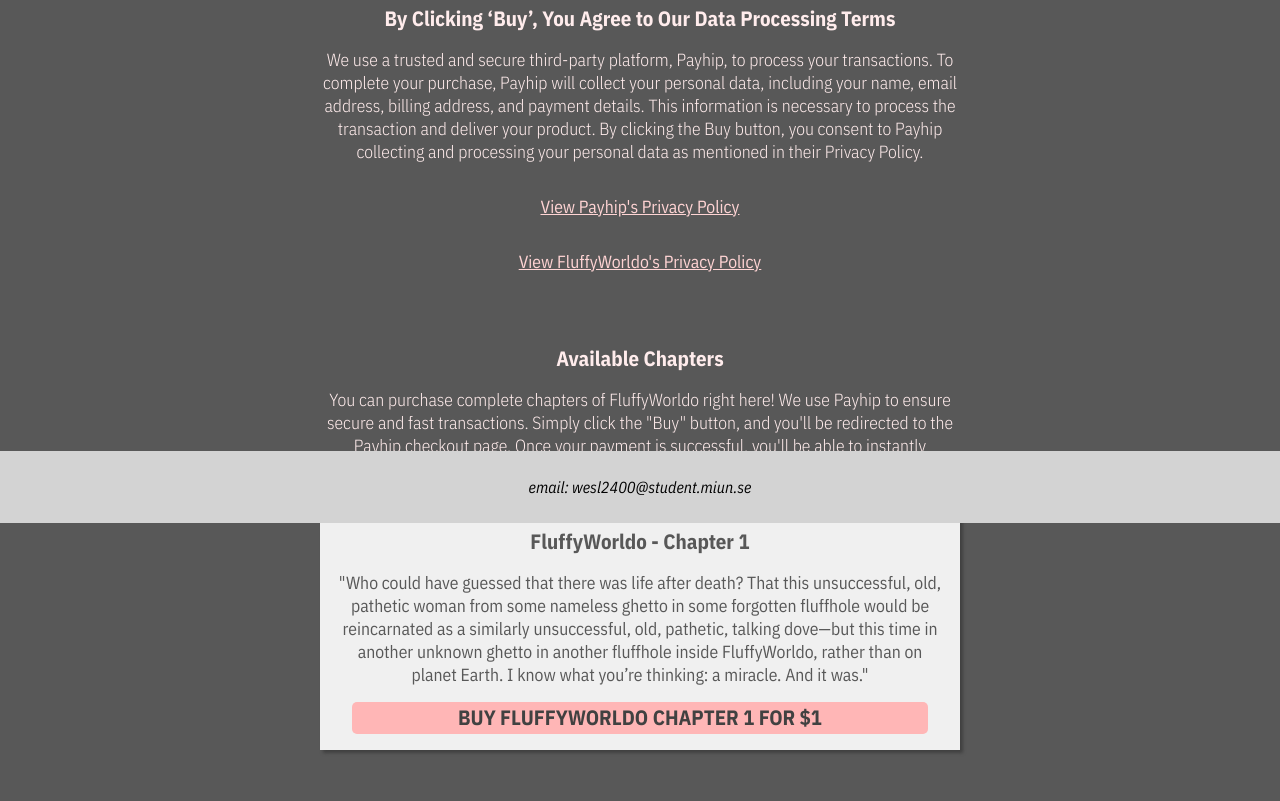
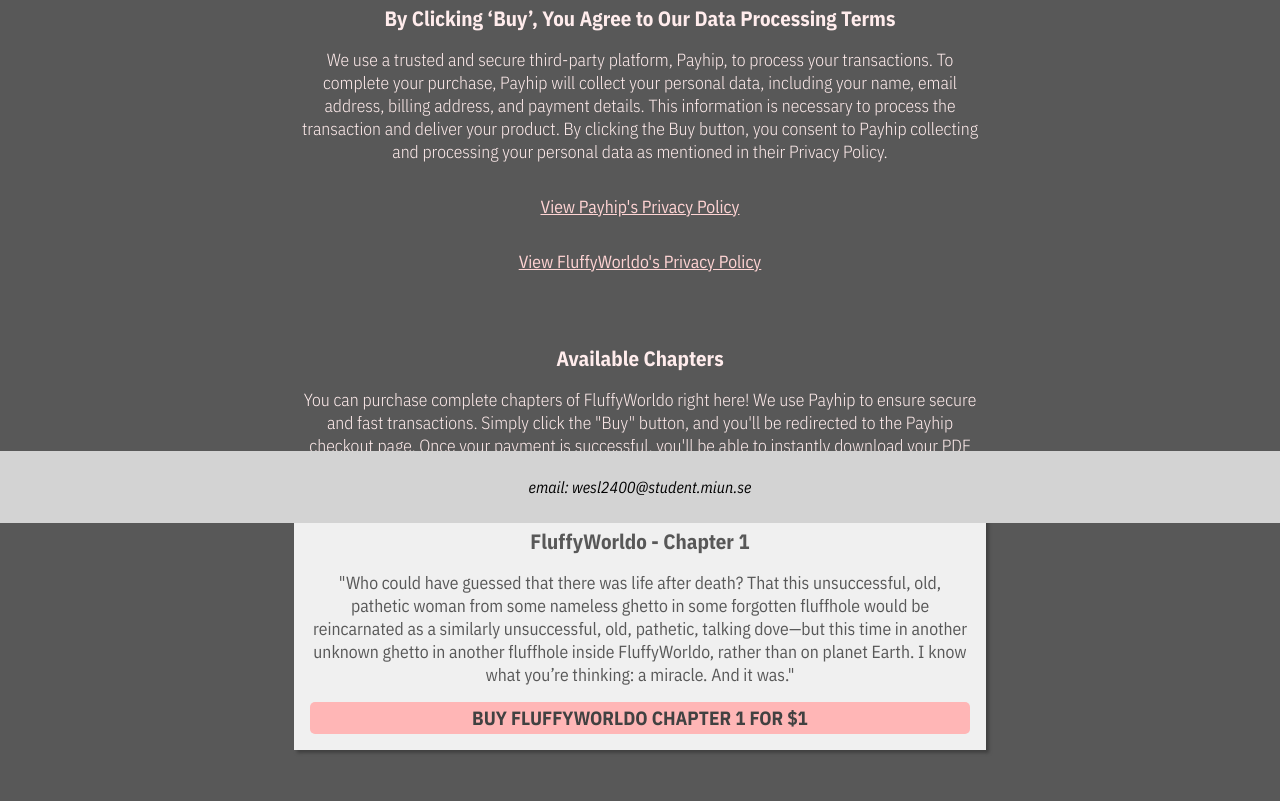
Before and after one commit to wesl2400-miun/fluffyworldo, a website built with Vite: page src/pages/shop.html in a window 1280 px wide. Shown: the part 277-1078 px from the top of the page. Built offline with nearby package versions, Linux system fonts and the light colour scheme.

Commit message:
Fixed a bug related to the buttons. The text overflowed so I had to make some adjustments

```diff
--- a/public/css/button.css
+++ b/public/css/button.css
@@ -1,5 +1,5 @@
 .button {
-  width: 85vw;
+  width: 100%;
   height: 2rem;
   line-height: 2rem;
   display: block;
@@ -26,14 +26,13 @@
 @media screen and (min-width: 700px) {
 
   .button {
-    width: 45vw;
-    font-size: 1.3rem;
+    font-size: 1.2rem;
   }
 }
 
 /* BUTTON
 ** Definieras som CSS klass med prick-prefixet
-** width: 85vw - sätt bredden på elementet till 85% av webbläsarens synliga fält
+** width: 100% - sätt bredden på elementet till 100% av föräldraelementets bredd
 ** height: 2rem - sätt höjden på elementet till 2.0 delar av satndardteckenstorleken (anges i root.css filen)
 ** line-height: 2rem - sätt teckensnittshöjden till 2rem (se ovan för mer info)
 ** display: block - visa elemntet som ett block (icke responsivt innehålsstycke)
--- a/public/css/card-list.css
+++ b/public/css/card-list.css
@@ -1,5 +1,5 @@
 .card-list {
-  width: 50vw;
+  width: 100%;
   display: flex;
   justify-content: center;
   align-items: center;
@@ -41,7 +41,7 @@
 /* CARD-LIST
 *
 ** Definieras som en CSS klass med prick-prefixet
-** width: 50vw - sätt elementets bredd till 50% av webbläsarens synliga fält
+** width: 100% - sätt elementets bredd till 100% av föräldraelementets bredd
 ** display: flex - gör container flexibel/responsiv (justerar innehållet automatiskt)
 ** justify-content: center - centrera containerns innehåll horisontellt
 ** align-items: center - centrera containerns innehåll vertikalt
--- a/public/css/main.css
+++ b/public/css/main.css
@@ -25,6 +25,7 @@
 @media screen and (min-width: 700px) {
 
   #main {
+    width: 60%;
     font-size: 1.1rem;
   }
 }
@@ -58,4 +59,5 @@
 ** (paragraf) som inkluderas av #main containern
 ** @media screen and (min-width: 700px) {} - CSS reglerna gäller enbart för alla skärmar
 ** där bredden är lika med minst 700 pixlar (gäller desktop, tablets samt mobiler i liggande orientering)
+** width: 60% - sätt bredden till 60% av förädraelementets bredd
 */
--- a/public/css/section.css
+++ b/public/css/section.css
@@ -3,18 +3,11 @@
   justify-content: start;
   align-items: center;
   flex-direction: column;
-  width: 90vw;
+  width: 90%;
   height: fit-content;
   padding: 0;
   margin-top: 0.5rem;
   margin-bottom: 3rem;
-}
-
-@media screen and (min-width: 700px) {
-
-  .section {
-    width: 50vw;
-  }
 }
 
 /* SECTION
@@ -22,8 +15,7 @@
 ** Definieras som CSS klass
 **
 ** width: [värde] - sätt bredden på elementet till det angivna värdet till höger
-** vw står för view port width, det vill säga bredden på webbläsarens synliga fält
-** till exempel, 90vw är lika med 90% av bredden på det synliga fältet
+** i procent, vilket innebär att bredden på section är 90% av föräldraelementets bredd
 ** height: fit-content - anpassa höjden till innehållet
 ** display: flex - gör container flexibel/responsiv (justerar innehållet automatiskt)
 ** justify-content: center - centrera containerns innehåll horisontellt
```
